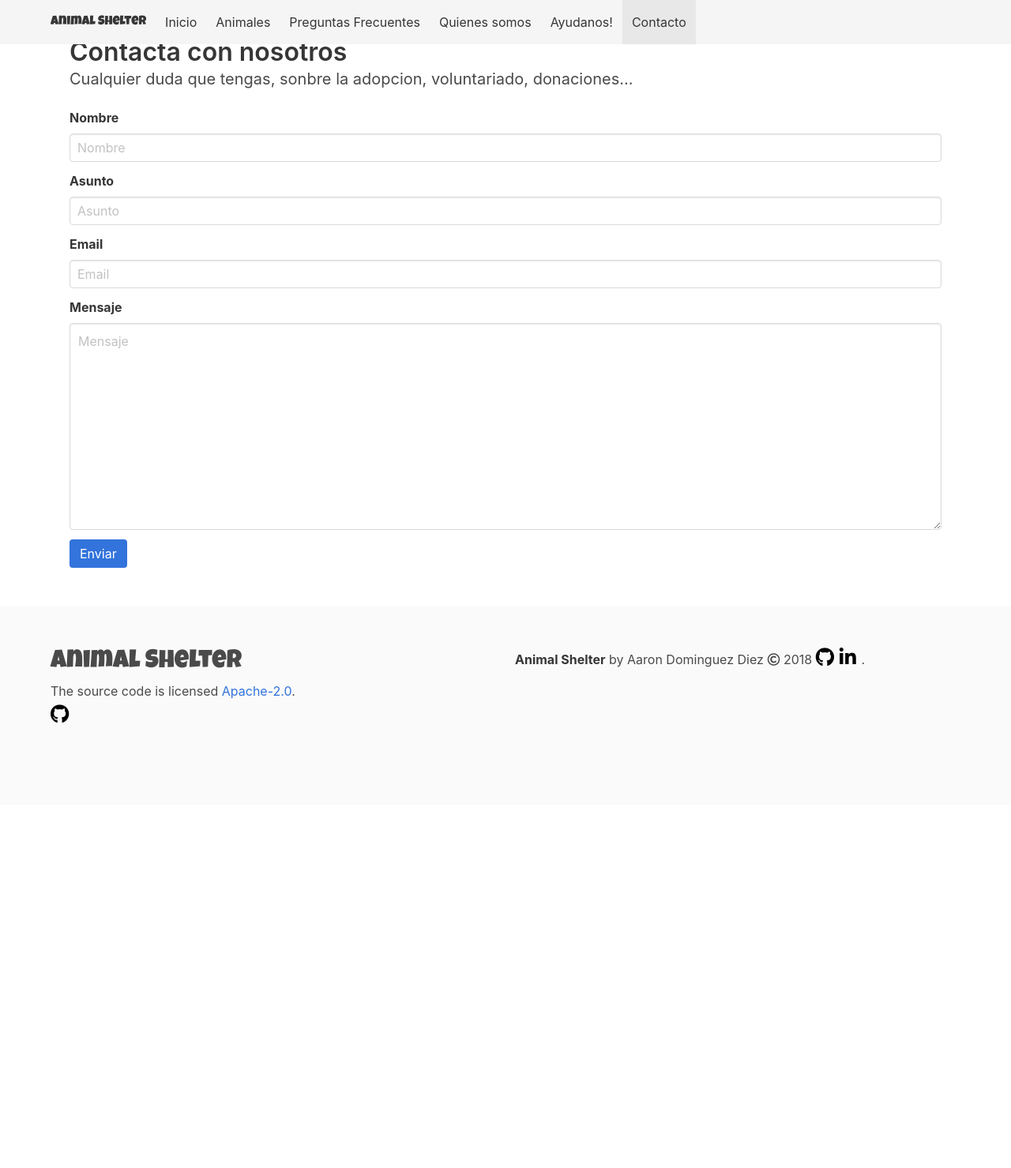
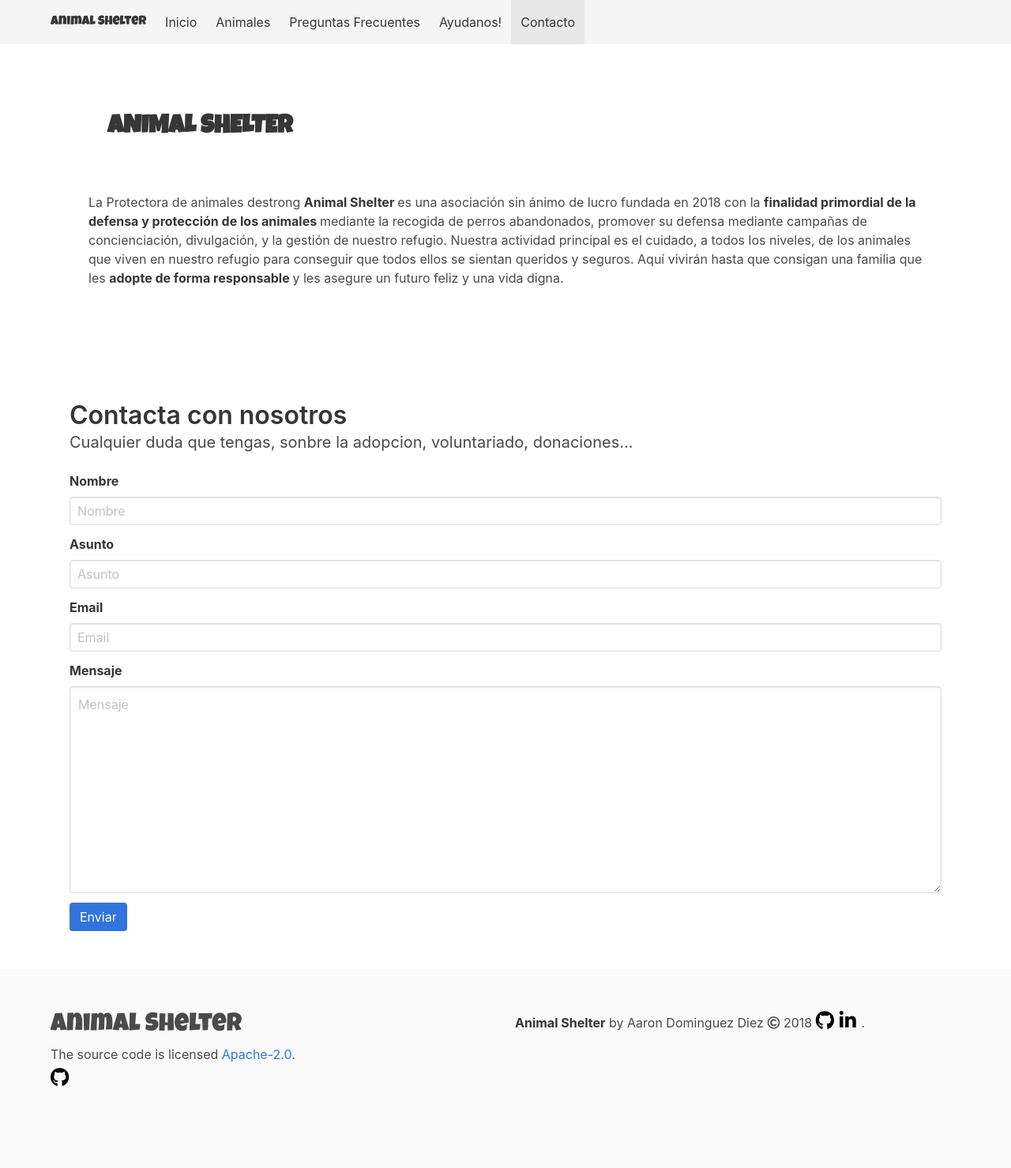
Before and after one commit to arponpes/Animal-Shelter, a Django app: page /contacto in a window 1280 px wide. Shown: the whole page at 79% size. Before the commit the page ends 915 px from the top, so only its background shows below. Run offline with Django 3.2, Linux system fonts and the light colour scheme; some libraries are stand-ins or nearby versions.

Commit message:
deleted about us

```diff
--- a/core/sitemaps.py
+++ b/core/sitemaps.py
@@ -33,7 +33,7 @@ class StaticViewSitemap(Sitemap):
     priority = 0.5
 
     def items(self):
-        return ['frequentQuestions', 'aboutUs', 'help', 'contact']
+        return ['frequentQuestions', 'help', 'contact']
 
     def location(self, item):
         return reverse(item)
--- a/webapp/templates/webapp/_navbar.html
+++ b/webapp/templates/webapp/_navbar.html
@@ -1,7 +1,6 @@
 {% url 'home' as home_url %}
 {% url 'animals' as animals_url %}
 {% url 'frequentQuestions' as frequentQuestions_url %}
-{% url 'aboutUs' as aboutUs_url %}
 {% url 'help' as help_url %}
 {% url 'contact' as contact_url %}
 <nav class="navbar is-light is-fixed-top">
@@ -22,7 +21,6 @@
         <a class="navbar-item {% if request.get_full_path == home_url %}is-active{% endif %}" id="home" href="{% url 'home' %}">Inicio</a>
         <a class="navbar-item {% if request.get_full_path == animals_url %}is-active{% endif %}" id="animals" href="{% url 'animals' %}">Animales</a>
         <a class="navbar-item {% if request.get_full_path == frequentQuestions_url %}is-active{% endif %}" id="frequentQuestions" href="{% url 'frequentQuestions' %}">Preguntas Frecuentes</a>
-        <a class="navbar-item {% if request.get_full_path == aboutUs_url %}is-active{% endif %}" id="aboutUs" href="{% url 'aboutUs' %}">Quienes somos</a>
         <a class="navbar-item {% if request.get_full_path == help_url %}is-active{% endif %}" id="help" href="{% url 'help' %}">Ayudanos!</a>
         <a class="navbar-item {% if request.get_full_path == contact_url %}is-active{% endif %}" id="contact" href="{% url 'contact' %}">Contacto</a>
       </div>
--- a/webapp/templates/webapp/contact.html
+++ b/webapp/templates/webapp/contact.html
@@ -1,4 +1,36 @@
-{% extends 'webapp/base.html' %}{% load static from staticfiles %} {% load widget_tweaks %} {% block content %} {% include 'webapp/_navbar.html' %}
+{% extends 'webapp/base.html' %}
+{% load static from staticfiles %}
+{% load widget_tweaks %}
+{% block content %}
+{% include 'webapp/_navbar.html' %}
+
+
+<div class="container">
+  <div class="content">
+    <section class="section">
+      <section class="section">
+        <section class="hero ">
+          <div class="hero-body">
+            <div class="container">
+              <h1 class="title logo">
+                ANIMAL SHELTER
+              </h1>
+            </div>
+          </div>
+        </section>
+        <div>
+        <p>La Protectora de animales destrong <strong> Animal Shelter </strong> es una asociación sin ánimo de lucro fundada en 2018 con la <strong> finalidad primordial
+          de la defensa y protección de los animales </strong> mediante la recogida de perros abandonados, promover su defensa mediante
+          campañas de concienciación, divulgación, y la gestión de nuestro refugio. Nuestra actividad principal es el cuidado,
+          a todos los niveles, de los animales que viven en nuestro refugio para conseguir que todos ellos se sientan queridos
+          y seguros. Aquí vivirán hasta que consigan una familia que les <strong> adopte de forma responsable </strong> y les asegure un futuro
+          feliz y una vida digna.
+        </p>
+      </section>
+  </div>
+</div>
+
+
 
 <div class="container">
   <section class="section">
@@ -32,4 +64,4 @@
   </section>
 </div>
 <script src="{% static 'js/protect_contact.js' %}"></script>
-{% endblock content %}
+<script src="{% static 'js/dropdown.js' %}"></script> {% endblock content %}
--- a/webapp/templates/webapp/home.html
+++ b/webapp/templates/webapp/home.html
@@ -26,7 +26,6 @@
 <section class="section">
   <div class="container">
     <form action="{% url 'animals' %}" method="get">
-
       <div class="box">
           <div class="column is-half-desktop">
               <h2 class="subtitle"><strong>¿Cómo te gustaría que fuera tu nuevo compañero de viajes</strong>? Selecciona entre algunos de los filtros y te mostraremos el que
--- a/webapp/urls.py
+++ b/webapp/urls.py
@@ -7,7 +7,6 @@ urlpatterns = [
     path('mascotas/', views.AnimalsView.as_view(), name='animals'),
     path('preguntas-frequentes', views.FrequentQuestionsView.as_view(),
          name='frequentQuestions'),
-    path('nosotros', views.AboutUsView.as_view(), name='aboutUs'),
     path('ayuda', views.HelpView.as_view(), name='help'),
     path('contacto', views.ContactView.as_view(), name='contact'),
     re_path(r'^mascota/(?P<slug>[\w-]+)/$', views.AnimalDetail.as_view(),
--- a/webapp/views.py
+++ b/webapp/views.py
@@ -50,10 +50,6 @@ class FrequentQuestionsView(TemplateView):
     template_name = 'webapp/frequent_questions.html'
 
 
-class AboutUsView(TemplateView):
-    template_name = 'webapp/about_us.html'
-
-
 class HelpView(TemplateView):
     template_name = 'webapp/help.html'
 
```
Also changed, not shown: test/test_functional.py (+0 -1 lines), webapp/templates/webapp/about_us.html (deleted, +0 -33 lines), static/img/cat.jpg (deleted).
